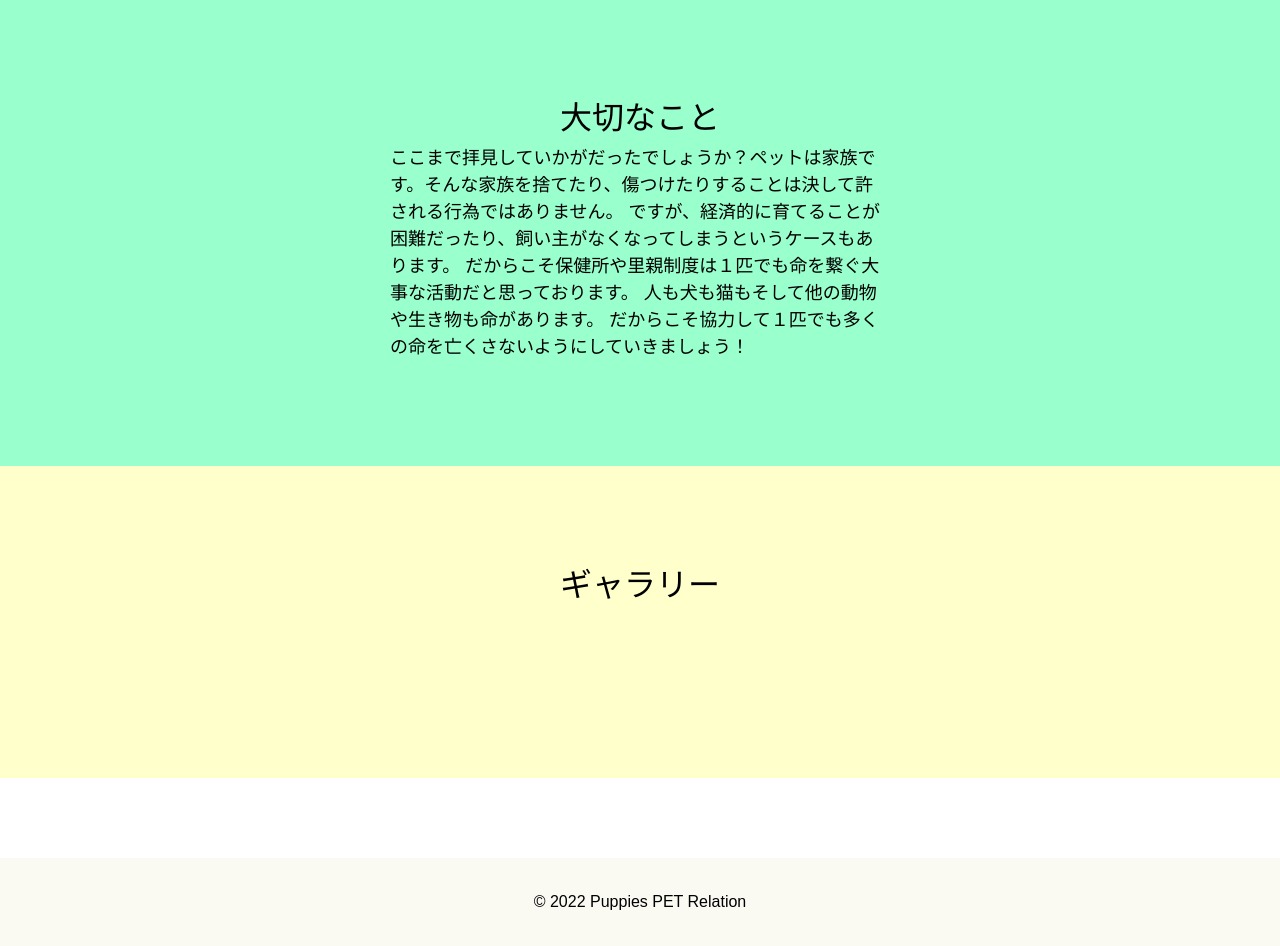
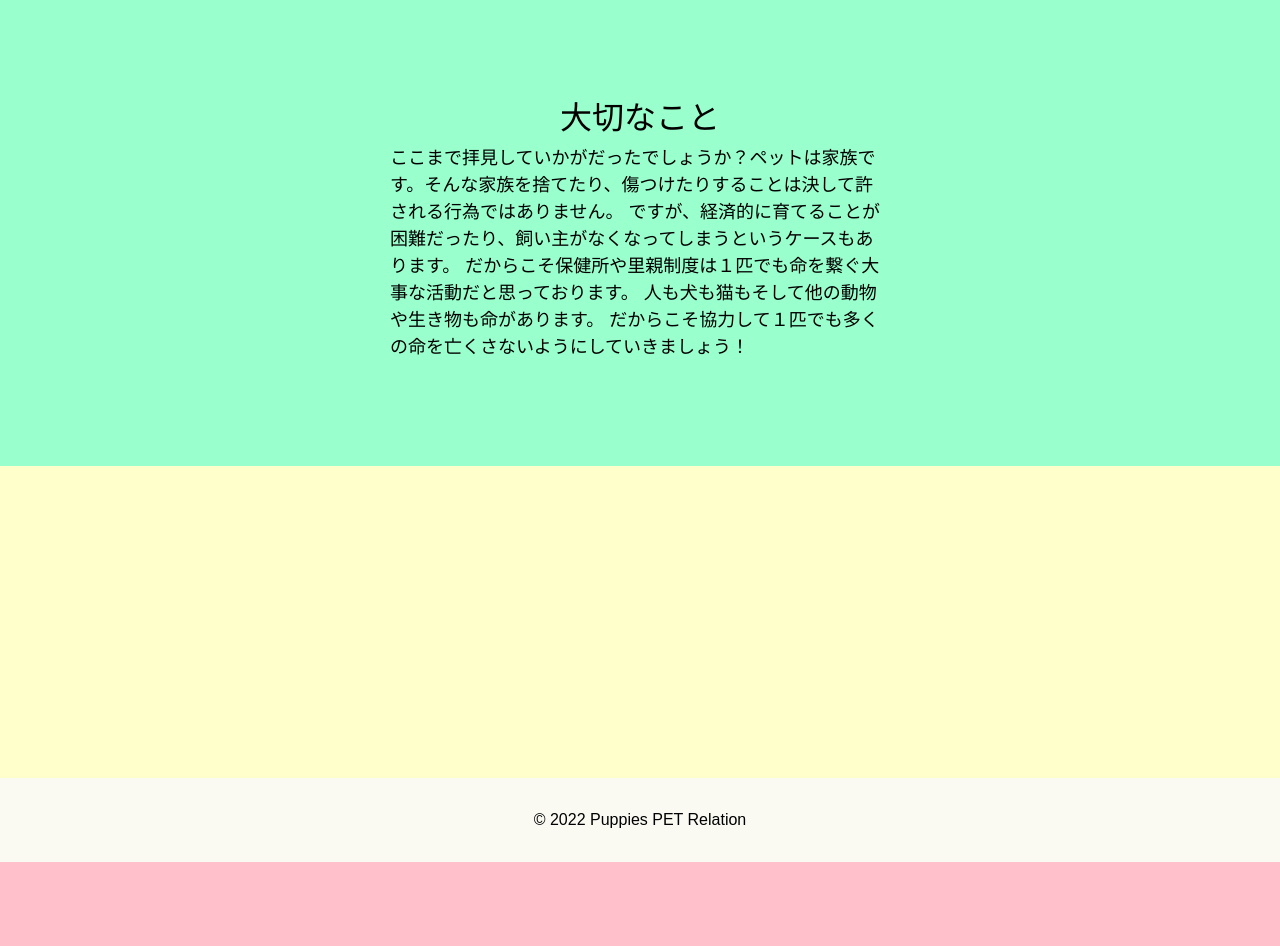
Before and after one commit to 2J445/homepage, a PHP site: page / in a window 1280 px wide. Shown: the part 1805-2751 px from the top of the page. After the commit the page ends 2667 px from the top, so only its background shows below. Run offline with PHP 8.4, Linux system fonts and the light colour scheme; some libraries are stand-ins or nearby versions; some web fonts are replaced.

Commit message:
homepage

```diff
--- a/css/main.css
+++ b/css/main.css
@@ -137,11 +137,7 @@
 }
 
 footer {
-  position:absolute;
-  top: 30;
-  width: 100%;
-  margin-top: 80px;
-  padding: 32px 0;
+  padding: 30px 0;
   background-color: #fafaf3;
   text-align: center;
 }
--- a/index.html
+++ b/index.html
@@ -188,7 +188,6 @@
     <!--/.image-gallery -->
   </section>
 
-
   <!-- jQuery -->
   <script src="https://code.jquery.com/jquery-3.4.1.min.js"></script>
 
```
